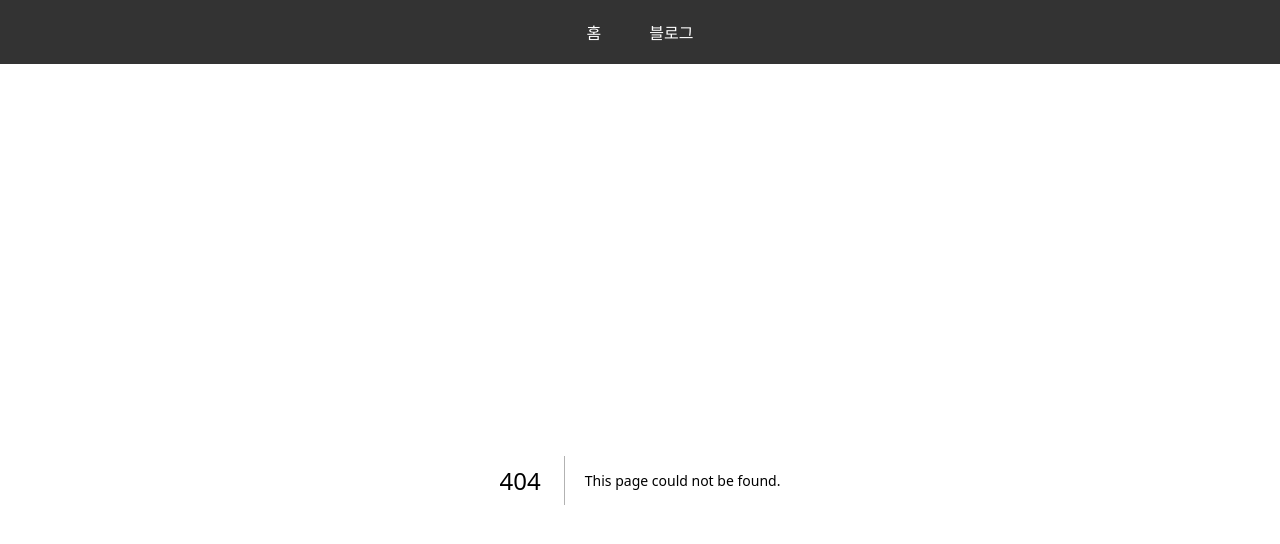
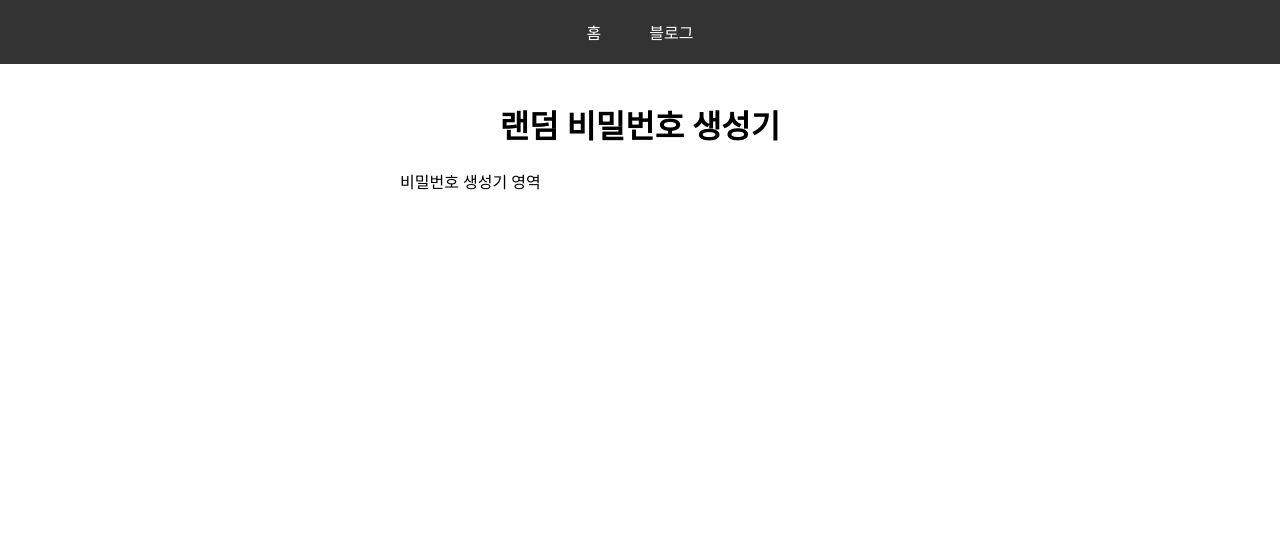
Before and after one commit to zziri/app, a Next.js app: page /generator/password in a window 1280 px wide. Before the commit this address had no page. Shown: the top 544 px of the page. Built offline with nearby package versions, Linux system fonts and the light colour scheme.

Commit message:
[dev/pw-gen] 랜덤 비밀번호 생성기 페이지 추가

```diff
--- /dev/null
+++ b/src/components/generator/password/PasswordGeneratorFunction.tsx
@@ -0,0 +1,8 @@
+
+export default function PasswordGeneratorFunction() {
+  return (
+    <>
+      <div>비밀번호 생성기 영역</div>
+    </>
+  );
+}
--- a/src/components/home/HomeFunction.tsx
+++ b/src/components/home/HomeFunction.tsx
@@ -47,6 +47,9 @@ export default function HomeFunction() {
           <li>
             <Anchor href={'/extractor/random'} text={'랜덤 숫자 뽑기'} />
           </li>
+          <li>
+            <Anchor href={'/generator/password'} text={'랜덤 비밀번호 생성기'} />
+          </li>
         </ul>
       </div>
 
--- /dev/null
+++ b/src/pages/generator/password.tsx
@@ -0,0 +1,20 @@
+import Description from "@/components/common/Description";
+import SeoArticle from "@/components/common/SeoArticle";
+import SeoHead from "@/components/common/SeoHead";
+import Title from "@/components/common/Title";
+import PasswordGeneratorFunction from "@/components/generator/password/PasswordGeneratorFunction";
+
+
+export default function PasswordGeneratorPage() {
+  const title = '랜덤 비밀번호 생성기';
+  const description = '';
+  return (
+    <>
+      <SeoHead title={title} description={description}/>
+      <Title title={title}/>
+      <Description content={description} />
+      <PasswordGeneratorFunction />
+      <SeoArticle list={[]}/>
+    </>
+  );
+}
```
